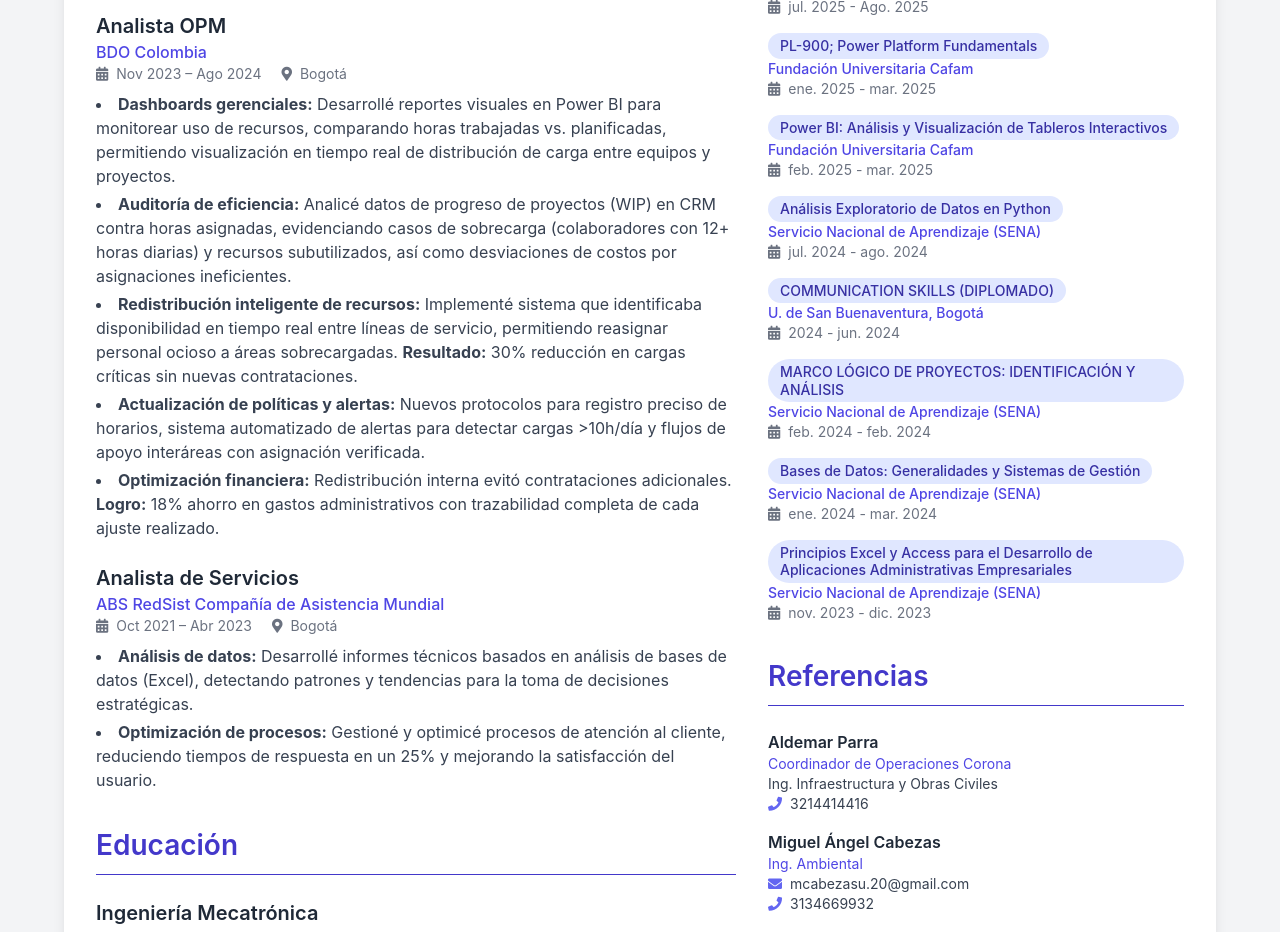
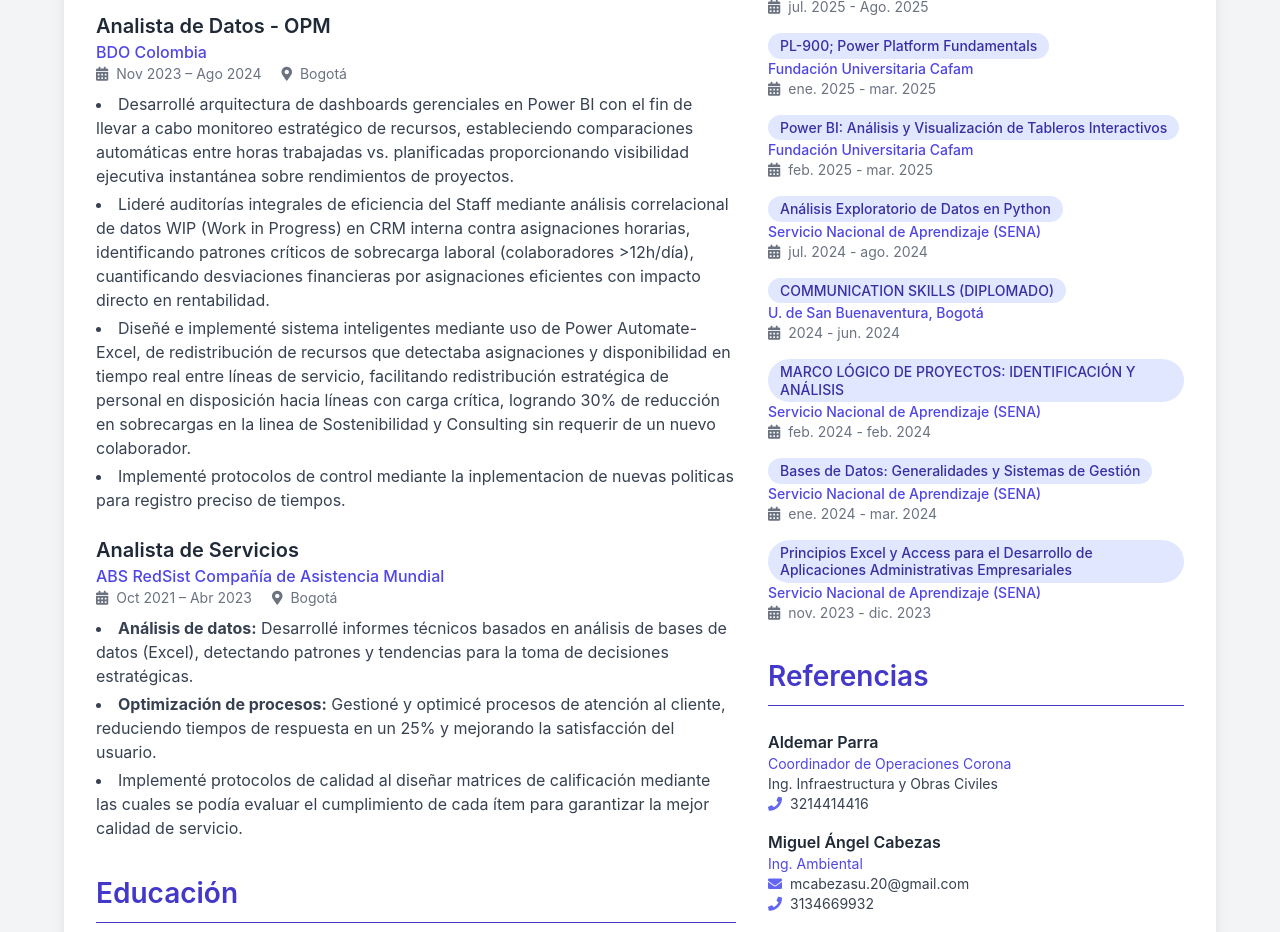
Before and after one commit to Felipecantor/felipecantor.github.io, a plain HTML site: page index.html in a window 1280 px wide. Shown: the part 703-1635 px from the top of the page. Drawn offline with nearby package versions, Linux system fonts and the light colour scheme.

Commit message:
Update index.html

```diff
--- a/index.html
+++ b/index.html
@@ -230,10 +230,10 @@
             </div>
             <p class="text-gray-700 leading-relaxed">
               Tecnólogo en Automatización Industrial y estudiante de Ingeniería
-              Mecatrónica con experiencia práctica analizando datos operativos
-              para mejorar eficiencia empresarial. Manejo Excel, Python, Power
-              BI y Microsoft Power Platform para detectar ineficiencias en
-              procesos y automatizar soluciones. Capacidad de narrativa de datos
+              Mecatrónica con experiencia en analisis de datos operativos para
+              mejorar la eficiencia empresarial. Manejo Excel, Python, Power BI
+              y Microsoft Power Platform para detectar ineficiencias en procesos
+              y la automatización de soluciones. Capacidad de narrativa de datos
               (Storytelling) para comunicar hallazgos técnicos complejos de
               forma comprensible. Experiencia liderando proyectos de
               optimización en equipos multidisciplinarios, adaptándome
@@ -248,7 +248,9 @@
               <h2>Experiencia Laboral</h2>
             </div>
             <div class="mb-6">
-              <h3 class="text-xl font-semibold text-gray-800">Analista OPM</h3>
+              <h3 class="text-xl font-semibold text-gray-800">
+                Analista de Datos - OPM
+              </h3>
               <p class="text-indigo-600 font-medium">BDO Colombia</p>
               <p class="text-sm text-gray-500">
                 <i class="fas fa-calendar-alt mr-2"></i>Nov 2023 – Ago 2024
@@ -258,37 +260,32 @@
               </p>
               <ul class="list-disc list-inside mt-2 text-gray-700 space-y-1">
                 <li>
-                  <strong>Dashboards gerenciales:</strong> Desarrollé reportes
-                  visuales en Power BI para monitorear uso de recursos,
-                  comparando horas trabajadas vs. planificadas, permitiendo
-                  visualización en tiempo real de distribución de carga entre
-                  equipos y proyectos.
+                  Desarrollé arquitectura de dashboards gerenciales en Power BI
+                  con el fin de llevar a cabo monitoreo estratégico de recursos,
+                  estableciendo comparaciones automáticas entre horas trabajadas
+                  vs. planificadas proporcionando visibilidad ejecutiva
+                  instantánea sobre rendimientos de proyectos.
                 </li>
                 <li>
-                  <strong>Auditoría de eficiencia:</strong> Analicé datos de
-                  progreso de proyectos (WIP) en CRM contra horas asignadas,
-                  evidenciando casos de sobrecarga (colaboradores con 12+ horas
-                  diarias) y recursos subutilizados, así como desviaciones de
-                  costos por asignaciones ineficientes.
+                  Lideré auditorías integrales de eficiencia del Staff mediante
+                  análisis correlacional de datos WIP (Work in Progress) en CRM
+                  interna contra asignaciones horarias, identificando patrones
+                  críticos de sobrecarga laboral (colaboradores >12h/día),
+                  cuantificando desviaciones financieras por asignaciones
+                  eficientes con impacto directo en rentabilidad.
                 </li>
                 <li>
-                  <strong>Redistribución inteligente de recursos:</strong>
-                  Implementé sistema que identificaba disponibilidad en tiempo
-                  real entre líneas de servicio, permitiendo reasignar personal
-                  ocioso a áreas sobrecargadas. <strong>Resultado:</strong> 30%
-                  reducción en cargas críticas sin nuevas contrataciones.
+                  Diseñé e implementé sistema inteligentes mediante uso de Power
+                  Automate-Excel, de redistribución de recursos que detectaba
+                  asignaciones y disponibilidad en tiempo real entre líneas de
+                  servicio, facilitando redistribución estratégica de personal
+                  en disposición hacia líneas con carga crítica, logrando 30% de
+                  reducción en sobrecargas en la linea de Sostenibilidad y
+                  Consulting sin requerir de un nuevo colaborador.
                 </li>
                 <li>
-                  <strong>Actualización de políticas y alertas:</strong> Nuevos
-                  protocolos para registro preciso de horarios, sistema
-                  automatizado de alertas para detectar cargas >10h/día y flujos
-                  de apoyo interáreas con asignación verificada.
-                </li>
-                <li>
-                  <strong>Optimización financiera:</strong> Redistribución
-                  interna evitó contrataciones adicionales.
-                  <strong>Logro:</strong> 18% ahorro en gastos administrativos
-                  con trazabilidad completa de cada ajuste realizado.
+                  Implementé protocolos de control mediante la inplementacion de
+                  nuevas politicas para registro preciso de tiempos.
                 </li>
               </ul>
             </div>
@@ -316,6 +313,12 @@
                   <strong>Optimización de procesos:</strong> Gestioné y optimicé
                   procesos de atención al cliente, reduciendo tiempos de
                   respuesta en un 25% y mejorando la satisfacción del usuario.
+                </li>
+                <li>
+                  Implementé protocolos de calidad al diseñar matrices de
+                  calificación mediante las cuales se podía evaluar el
+                  cumplimiento de cada ítem para garantizar la mejor calidad de
+                  servicio.
                 </li>
               </ul>
             </div>
```
